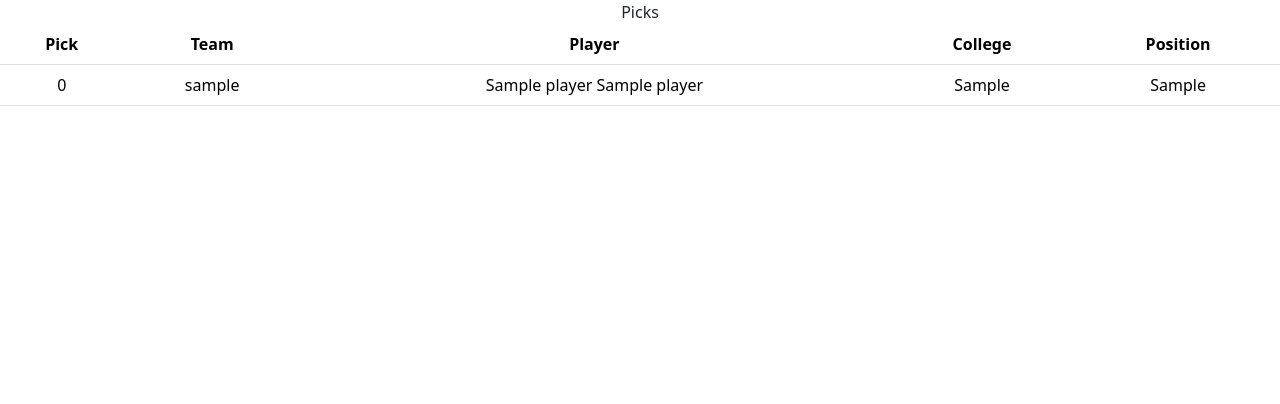
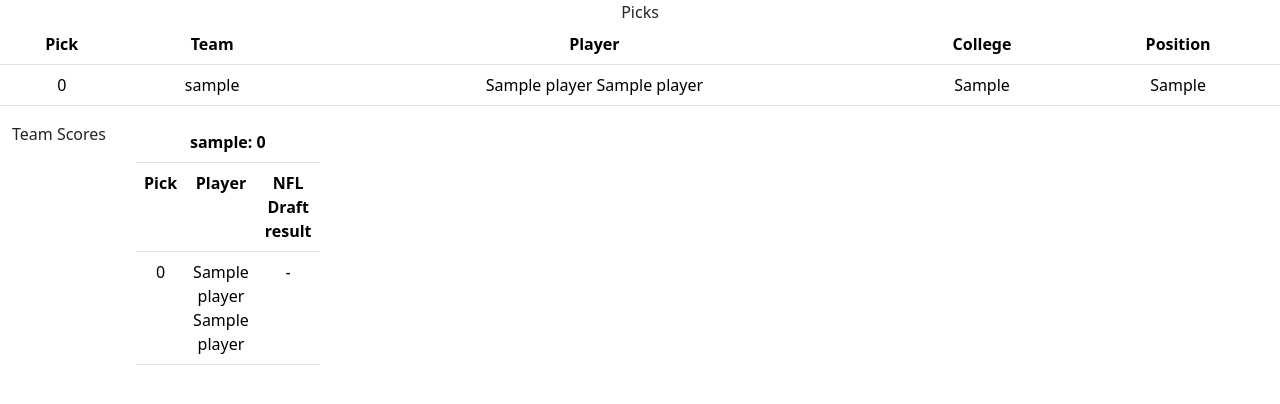
Before and after one commit to ajpodell/draftdraft, a Flask app: page /draft in a window 1280 px wide. Shown: the part 56-460 px from the top of the page. Run offline with Flask 3, Linux system fonts and the light colour scheme; a user stored in the database is signed in; tables that the repository leaves empty hold one stand-in row (values such as "Sample post").

Commit message:
add team based score boxes to the view draft page. corresponding model changes as necessary

```diff
--- a/server/blueprints/auth_blueprint.py
+++ b/server/blueprints/auth_blueprint.py
@@ -1,5 +1,4 @@
 """ Auth related activity (login/logou) """
-
 from flask import Blueprint, render_template, redirect, url_for, request, flash
 from flask_login import login_required, login_user, logout_user
 from werkzeug.security import generate_password_hash, check_password_hash
--- a/server/blueprints/draft_blueprint.py
+++ b/server/blueprints/draft_blueprint.py
@@ -13,6 +13,7 @@ from flask_login import current_user, login_required
 from models.base import db
 from models.player import Player
 from models.selection import Selection
+from models.user import User
 
 draft = Blueprint('draft', __name__)
 
@@ -63,13 +64,15 @@ def add_selection():
 @draft.route('/draft')  # would be cool to have a "league" template var
 # @login_required
 def view_draft():
+    # TODO: generally not a fan of passing around sqlalchemy objects --- but it is pretty convenient so :shrug:
     all_picks = db.session.query(Selection).all()
-    # make the object returnable.
-    # can probably use jsonify or put this in the object
-    # selections = [[s.draft_draft_selection, s.team_name, s.player_name] for s in all_picks]
-    # print(all_picks)
-    # import pdb; pdb.set_trace()
-    return render_template('draft.html', selections=all_picks)
+
+    # get all teams
+    teams = db.session.query(User).all()
+    print(teams[0].selections)
+
+
+    return render_template('draft.html', selections=all_picks, teams=teams)
 
 @draft.route('/selected_row', methods=['POST'])
 def selected_row():
--- a/server/models/player.py
+++ b/server/models/player.py
@@ -12,7 +12,9 @@ class Player(db.Model):
     college_team = db.Column(db.String())
     position = db.Column(db.String())
 
-    selection = relationship('Selection', back_populates="player")
+    selection = relationship('Selection', back_populates="player", uselist=False)
+
+    nfl_draft_pick = db.Column(db.Integer())
 
     @property
     def player_name(self):
--- a/server/models/selection.py
+++ b/server/models/selection.py
@@ -13,8 +13,8 @@ class Selection(db.Model):
     selecting_team_id = db.Column(db.Integer(), ForeignKey("user.user_id"))  # add a foreign key to user
 
     player = relationship('Player', back_populates="selection")
-    team = relationship('User', back_populates='selection')
+    team = relationship('User', back_populates='selections')
 
-
-    # def __repr__(self):
-    #     return f'Player({self.player_name_first} {self.player_name_last}, {self.college_team} ({self.position}))'
+    @property
+    def player_name(self):
+        return self.player.player_name
--- a/server/models/user.py
+++ b/server/models/user.py
@@ -1,3 +1,7 @@
+""" User class.
+
+This is doubling as a team for now. Once we have a concept of leagues then a mapping of teams makes more sense.
+"""
 from flask_login import UserMixin
 from sqlalchemy.orm import relationship
 
@@ -12,11 +16,16 @@ class User(UserMixin, db.Model):
 
     is_admin = db.Column(db.Boolean(), default=False)  # better to have some type of enum but this is easier
 
-    # putting "team name" in here for now. Perhaps in the future will make leagues and teams
-    selection = relationship('Selection', back_populates="team")
-
     def get_id(self):
         return self.user_id
+
+    # Doubling users as "teams" for now. Perhaps in the future will make leagues and teams
+    selections = relationship('Selection', back_populates="team")
+
+    @property
+    def team_score(self):
+        """ get the current score"""
+        return sum(selection.player.nfl_draft_pick or 0 for selection in self.selections)
 
     @property
     def team_name(self):
--- a/server/templates/app.html
+++ b/server/templates/app.html
@@ -39,8 +39,8 @@ Available Players
                 <td>{{ player.college_team }}</td>
                 <td>{{ player.position }}</td>
                 <td>
-                        <input type="text" name="player_id" value={{ player.player_id }} readonly=true />
-                        <button type="submit">Draft</button>
+                    <input type="text" name="player_id" value={{ player.player_id }} readonly=true />
+                    <button type="submit">Draft</button>
                 </td>
             </tr>
             </form>
--- /dev/null
+++ b/server/templates/components/team_scores.html
@@ -0,0 +1,31 @@
+{% macro teamScores(teams) -%}
+    <div class='container-fluid' style="display: flex">
+        <p>Team Scores</p>
+        {% for team in teams %}
+            <!-- team by team box> -->
+            <div class='team_score' style="width:200px; justify-content: center; padding: 0px 30px;">
+                <table class='table'>
+                    <tr>
+                        <th colspan=3 style="margin-left: auto; margin-right: auto;">
+                            {{ team.team_name }}: {{team.team_score}}
+                        </th>
+                    </tr>
+                    <tr>
+                        <th>Pick</th>
+                        <th>Player</th>
+                        <th>NFL Draft result</th>
+                    </tr>
+                    {% for selection in team.selections %}
+                    <tr>
+                        <td>{{ selection.draftdraft_selection }}</td>
+                        <td>{{ selection.player_name }}</td>
+                        <td>{{ selection.nfl_draft_pick or '-' }}</td>
+                    </tr>
+                    {% endfor %}
+                </table>
+
+            </div>
+
+        {% endfor %}
+    </div>
+{%- endmacro %}
--- a/server/templates/draft.html
+++ b/server/templates/draft.html
@@ -1,3 +1,5 @@
+{% import 'components/team_scores.html' as team_scores %}
+
 {% extends "base.html" %}
 
 <!-- wonder if theres a better way to get stylesheets in. there must be. -->
@@ -6,6 +8,7 @@
 {% endblock %}
 
 {% block content %}
+        <!-- The full draft board. can we make this a max height and then have a scrollbar? -->
         <table class='table'>
             <tr>
                 <th>Pick</th>
@@ -26,4 +29,8 @@
             </tr>
             {% endfor %}
         </table>
-{% endblock %}
+
+        <!-- Team by team view-->
+        {{ team_scores.teamScores(teams) }}
+
+{% endblock %}ll
```
